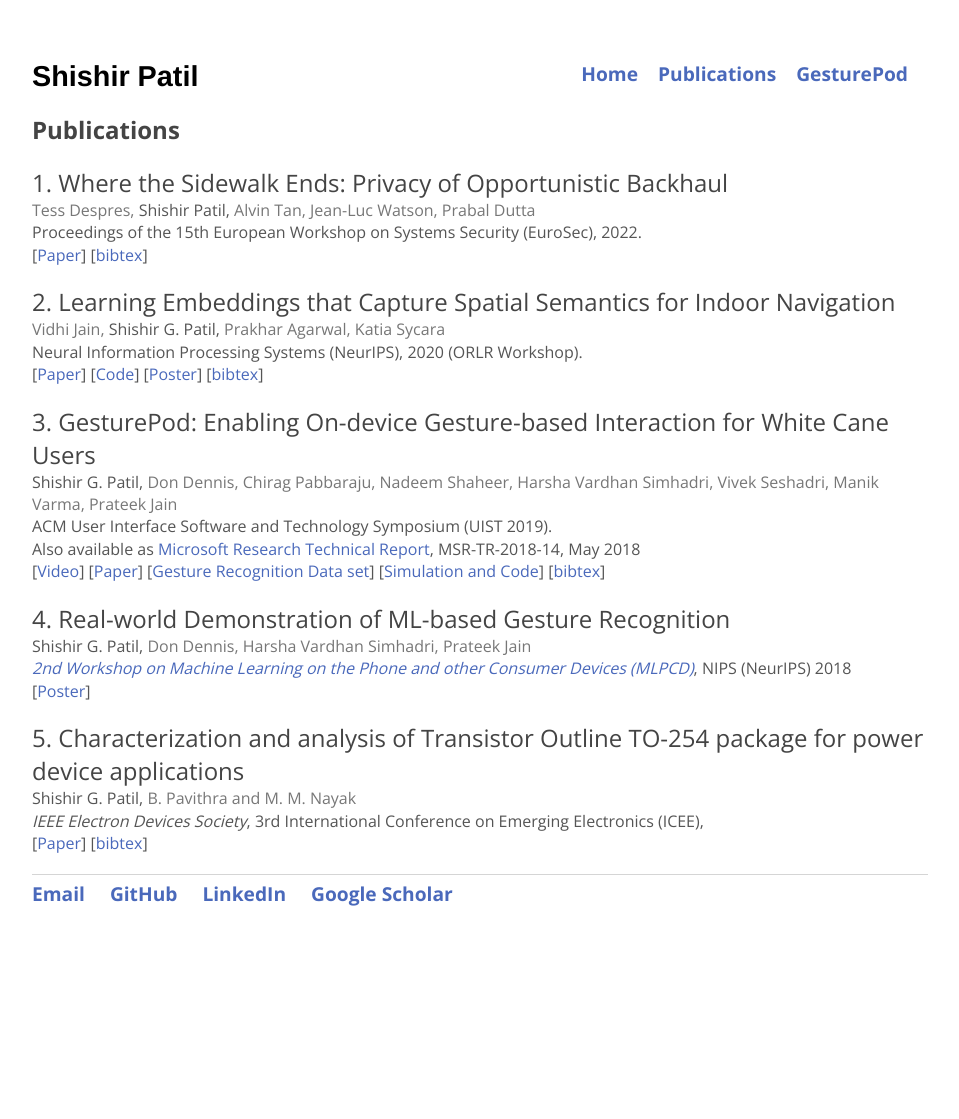
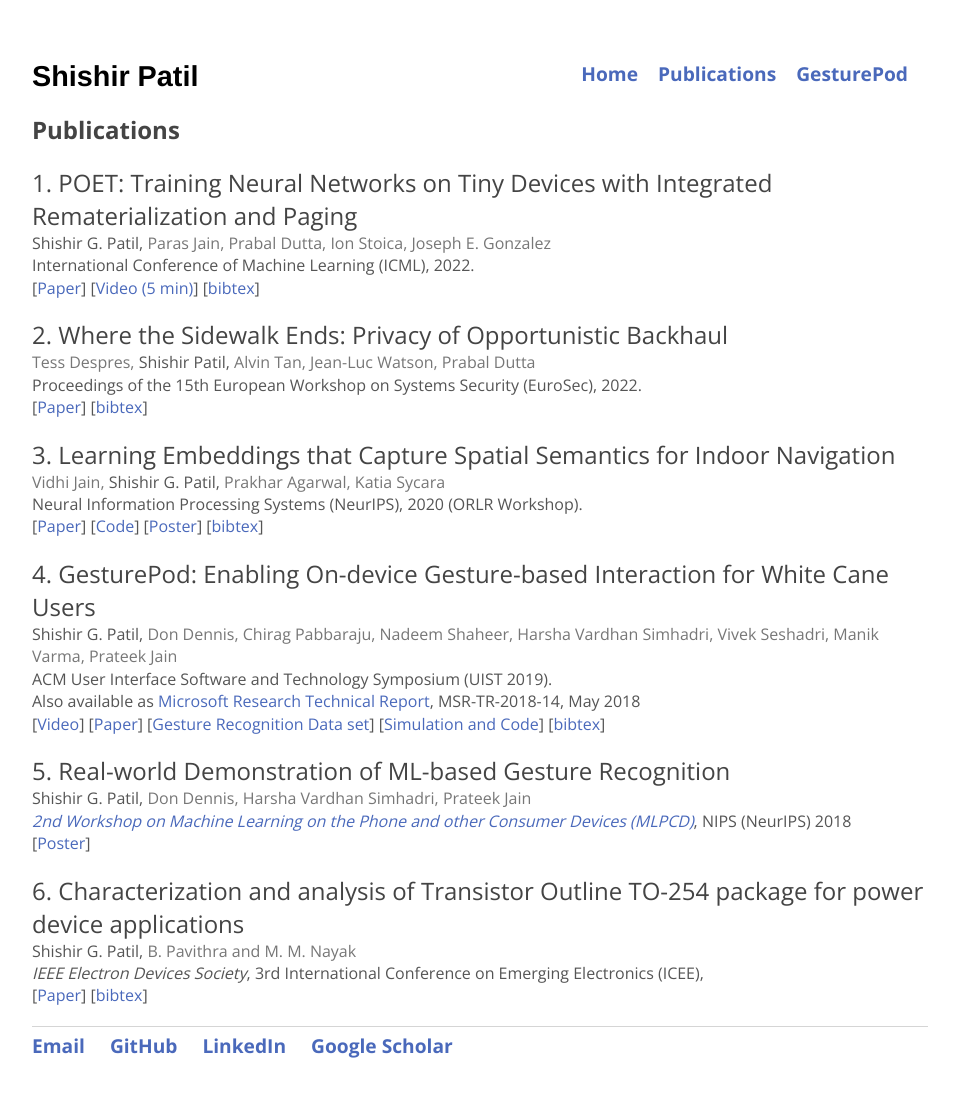
Before and after one commit to ShishirPatil/ShishirPatil.github.io, a Jekyll site: the page built from publications/index.html, in a window 1280 px wide. Shown: the whole page, without its empty margins (160-1119 px from the left). Built offline with Jekyll 4.4.1, drawn with Linux system fonts in a browser that asks for light colours; nearby versions of some CDN libraries; before the commit the page ends 967 px from its top, so only the background shows below that.

Commit message:
POET update

```diff
--- a/publications/index.html
+++ b/publications/index.html
@@ -6,24 +6,44 @@ title: Shishir Patil - Publications
 		<div class="publications">
 			<h2>Publications</h2>
 
-			<h4-pub>1. Where the Sidewalk Ends: Privacy of Opportunistic Backhaul</h4-pub><br>
+			<h4-pub>1. POET: Training Neural Networks on Tiny Devices with Integrated Rematerialization and Paging</h4-pub><br>
+			<p-pub>
+				Shishir G. Patil, <co-author-name>Paras Jain, Prabal Dutta, Ion Stoica, Joseph E. Gonzalez</co-author-name><br>
+				International Conference of Machine Learning (ICML), 2022.<br>
+				[<a href='https://proceedings.mlr.press/v162/patil22b/patil22b.pdf'>Paper</a>]
+				[<a href='https://recorder-v3.slideslive.com/?share=69787&s=40e99c40-07cf-478b-84dc-5d3bfce97d5c'>Video (5 min)</a>]
+				[<a shape="rect" onclick="document.getElementById('poet-bibtex').style.display='block'">bibtex</a>]
+				<p id="poet-bibtex" style="display:none; font-family: 'Titillium Web', 'sans-serif'; font-size:16px; font-weight:400">
+					@inproceedings{patil2022poet,<br>
+					&nbsp; 	title={POET: Training Neural Networks on Tiny Devices with Integrated Rematerialization and Paging},<br>
+					&nbsp; 	author={Patil, Shishir G and Jain, Paras and Dutta, Prabal and Stoica, Ion and Gonzalez, Joseph},<br>
+					&nbsp; 	booktitle={International Conference on Machine Learning},<br>
+					&nbsp; 	pages={17573--17583},<br>
+					&nbsp; 	year={2022},<br>
+					&nbsp; 	organization={PMLR}<br>
+				}</p>
+			</p-pub>
+			<div><p></p></div>
+
+
+			<h4-pub>2. Where the Sidewalk Ends: Privacy of Opportunistic Backhaul</h4-pub><br>
 			<p-pub>
 				<co-author-name>Tess Despres,</co-author-name> Shishir Patil, <co-author-name> Alvin Tan, Jean-Luc Watson, Prabal Dutta</co-author-name><br>
 				Proceedings of the 15th European Workshop on Systems Security (EuroSec), 2022.<br>
 				[<a href='https://web.eecs.umich.edu/~prabal/pubs/papers/despres22sidewalk.pdf'>Paper</a>]
-				[<a shape="rect" onclick="document.getElementById('orlr-bibtex').style.display='block'">bibtex</a>]
-				<p id="orlr-bibtex" style="display:none; font-family: 'Titillium Web', 'sans-serif'; font-size:16px; font-weight:400">
+				[<a shape="rect" onclick="document.getElementById('sidewalk-bibtex').style.display='block'">bibtex</a>]
+				<p id="sidewalk-bibtex" style="display:none; font-family: 'Titillium Web', 'sans-serif'; font-size:16px; font-weight:400">
 					@inproceedings{sidewalk,<br>
-						title={Where the sidewalk ends: privacy of opportunistic backhaul},<br>
-						author={Despres, Tess and Patil, Shishir and Tan, Alvin and Watson, Jean-Luc and Dutta, Prabal},<br>
-						booktitle={Proceedings of the 15th European Workshop on Systems Security},<br>
-						pages={1--7},
-						year={2022}<br>
+					&nbsp; 	title={Where the sidewalk ends: privacy of opportunistic backhaul},<br>
+					&nbsp; 	author={Despres, Tess and Patil, Shishir and Tan, Alvin and Watson, Jean-Luc and Dutta, Prabal},<br>
+					&nbsp; 	booktitle={Proceedings of the 15th European Workshop on Systems Security},<br>
+					&nbsp; 	pages={1--7},
+					&nbsp; 	year={2022}<br>
 				}</p>
 			</p-pub>
 			<div><p></p></div>
 
-			<h4-pub>2. Learning Embeddings that Capture Spatial Semantics for Indoor Navigation</h4-pub><br>
+			<h4-pub>3. Learning Embeddings that Capture Spatial Semantics for Indoor Navigation</h4-pub><br>
 			<p-pub>
 				<co-author-name>Vidhi Jain,</co-author-name> Shishir G. Patil, <co-author-name> Prakhar Agarwal, Katia Sycara</co-author-name><br>
 				Neural Information Processing Systems (NeurIPS), 2020 (ORLR Workshop).<br>
@@ -71,7 +91,7 @@ title: Shishir Patil - Publications
 
 			<div><p></p></div> -->
 
-			<h4-pub>4. Real-world Demonstration of ML-based Gesture Recognition</h4-pub><br>
+			<h4-pub>5. Real-world Demonstration of ML-based Gesture Recognition</h4-pub><br>
 			<p-pub>Shishir G. Patil, <co-author-name>Don Dennis, Harsha Vardhan Simhadri, Prateek Jain</co-author-name><br>
 			<a href='https://nips.cc/Conferences/2018/Schedule?showEvent=10903'><i>2nd Workshop on Machine Learning on the Phone and
 			other Consumer Devices (MLPCD)</i></a>, NIPS (NeurIPS) 2018<br>
@@ -79,7 +99,7 @@ title: Shishir Patil - Publications
 			</p-pub>
 			<div><p></p></div>
 
-			<h4-pub>5. Characterization and analysis of Transistor Outline TO-254 package for power device applications</h4-pub><br>
+			<h4-pub>6. Characterization and analysis of Transistor Outline TO-254 package for power device applications</h4-pub><br>
 			<p-pub>Shishir G. Patil, <co-author-name>B. Pavithra and M. M. Nayak</co-author-name><br>
 			<i>IEEE Electron Devices Society</i>, 3rd International Conference on Emerging Electronics (ICEE),<br>
 			<!-- pp. 1-5, 2016, doi: 10.1109/ICEmElec.2016.8074632<br> -->
```
Also changed, not shown: other parts of publications/index.html (+1 -1 lines).
